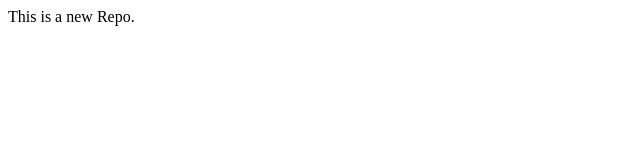
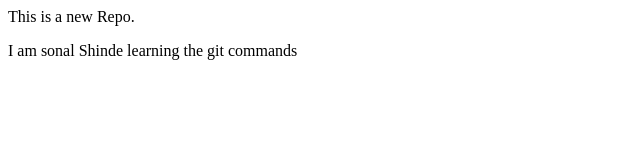
Before and after one commit to sonalshinde24/localrepo, a plain HTML site: page index.html in a window 1280 px wide. Shown: the whole page, without its empty margins (0-640 px from the left). Drawn offline with Linux system fonts and the light colour scheme.

Commit message:
Add new branch

```diff
--- a/index.html
+++ b/index.html
@@ -1 +1,2 @@
 <p>This is a new Repo.</p>
+<p>I am sonal Shinde learning the git commands</p>
```
